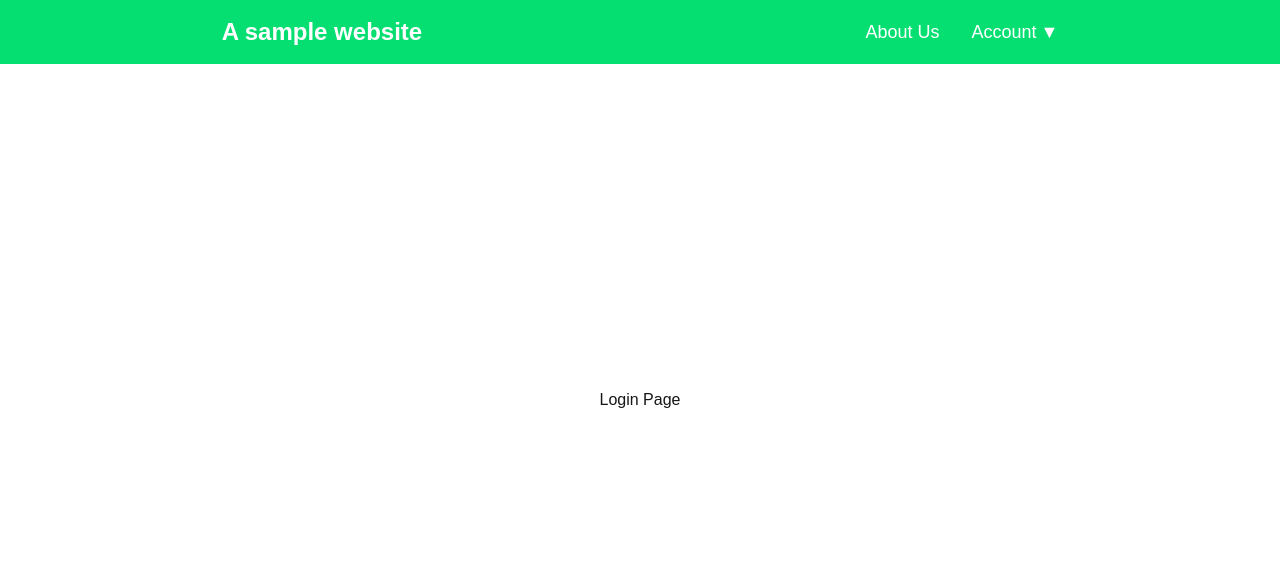
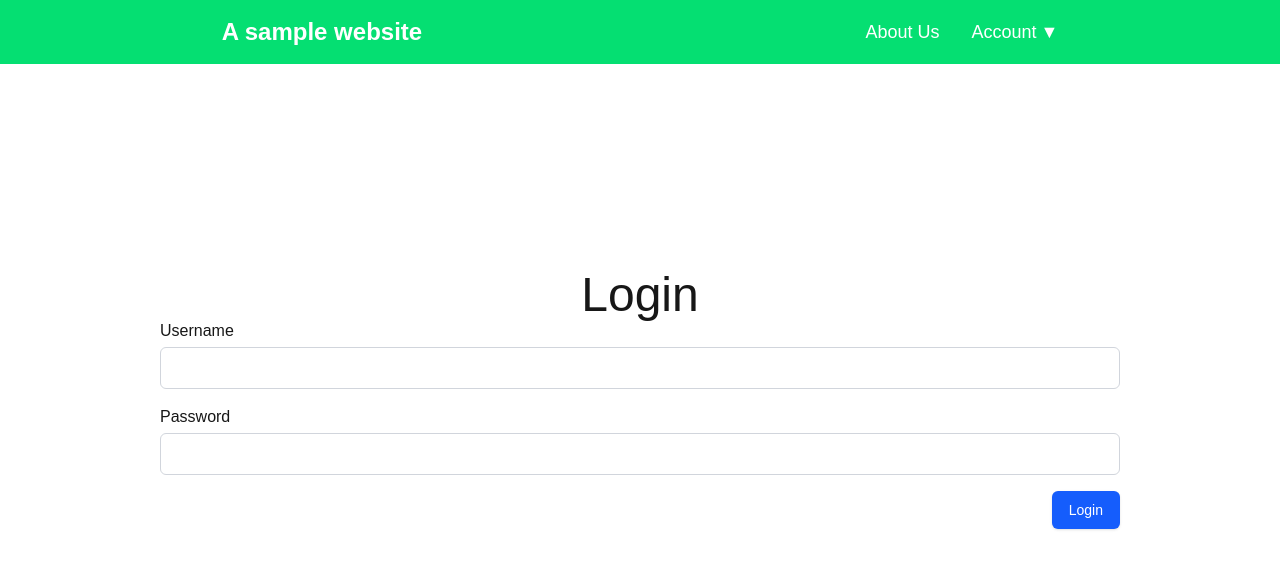
Before and after one commit to WithcenterDev9/nextjs-playwright-cloud, a Next.js app: page /login in a window 1280 px wide. Shown: the top 568 px of the page. Built offline with nearby package versions, Linux system fonts and the light colour scheme.

Commit message:
added login page and test e2e

```diff
--- /dev/null
+++ b/src/app/components/LoginForm.tsx
@@ -0,0 +1,118 @@
+"use client";
+
+import { FormEvent, useState } from "react";
+
+
+type FormData = {
+    username: string,
+    password: string
+}
+
+type FormStatus = {
+    type: "success" | "neutral" | "failed"
+    statusMsg: string
+}
+
+
+export default function LoginForm() {
+    const [formData, setFormData] = useState<FormData>({
+        username: "",
+        password: ""
+    })
+
+    const [formStatus, setFormStatus] = useState<FormStatus>({
+        type: "neutral",
+        statusMsg: ""
+    })
+
+    const handleSubmit = (e: FormEvent) => {
+        e.preventDefault();
+
+        if (!formData.username) {
+            setFormStatus({ type: "failed", statusMsg: "Username is required" });
+            return;
+        }
+
+        if (!formData.password) {
+            setFormStatus({ type: "failed", statusMsg: "Password is required" });
+            return;
+        }
+
+        if (formData.username !== "frederick" || formData.password !== "frederickpassword") {
+            setFormStatus({ type: "failed", statusMsg: "Incorrect Credentials" });
+            return;
+        }
+
+        setFormStatus({ type: "success", statusMsg: "Login successful!" });
+        // Reset form
+        setFormData({ username: '', password: '' });
+    }
+
+
+    return (
+        <>
+            {formStatus.type !== "neutral" && (
+                <div className={`mb-4 p-4 rounded-md ${formStatus.type === "failed"
+                    ? "bg-red-50 border-red-500"
+                    : "bg-green-50 border-green-500"
+                    } border`}
+                    role="alert"
+                >
+                    <div className="flex">
+                        <div className="flex-shrink-0">
+                            {formStatus.type === "failed" ? (
+                                <svg className="h-5 w-5 text-red-400" viewBox="0 0 20 20" fill="currentColor">
+                                    <path fillRule="evenodd" d="M10 18a8 8 0 100-16 8 8 0 000 16zM8.707 7.293a1 1 0 00-1.414 1.414L8.586 10l-1.293 1.293a1 1 0 101.414 1.414L10 11.414l1.293 1.293a1 1 0 001.414-1.414L11.414 10l1.293-1.293a1 1 0 00-1.414-1.414L10 8.586 8.707 7.293z" clipRule="evenodd" />
+                                </svg>
+                            ) : (
+                                <svg className="h-5 w-5 text-green-400" viewBox="0 0 20 20" fill="currentColor">
+                                    <path fillRule="evenodd" d="M10 18a8 8 0 100-16 8 8 0 000 16zm3.707-9.293a1 1 0 00-1.414-1.414L9 10.586 7.707 9.293a1 1 0 00-1.414 1.414l2 2a1 1 0 001.414 0l4-4z" clipRule="evenodd" />
+                                </svg>
+                            )}
+                        </div>
+                        <div className="ml-3">
+                            <h3 className={`text-sm font-medium ${formStatus.type === "failed" ? "text-red-800" : "text-green-800"
+                                }`}>
+                                {formStatus.statusMsg}
+                            </h3>
+                        </div>
+                    </div>
+                </div>
+            )}
+            <form onSubmit={handleSubmit}>
+                <div className="mb-4">
+                    <label htmlFor="username">Username</label>
+                    <input
+                        id="username"
+                        type="text"
+                        value={formData.username}
+                        onChange={(e) => setFormData({ ...formData, username: e.target.value })}
+
+                        className="mt-1 block w-full px-3 py-2 border border-gray-300 rounded-md"
+                    />
+                </div>
+
+
+
+                <div className="mb-4">
+                    <label htmlFor="password">Password</label>
+                    <input
+                        id="password"
+                        type="password"
+                        onChange={(e) => setFormData({ ...formData, password: e.target.value })}
+                        value={formData.password}
+
+                        className="mt-1 block w-full px-3 py-2 border border-gray-300 rounded-md"
+                    />
+                </div>
+                <div className="flex justify-end">
+                    <button type="submit"
+                        className="flex justify-center py-2 px-4 border border-transparent rounded-md shadow-sm text-sm font-medium text-white bg-blue-600 hover:bg-blue-700 focus:outline-none focus:ring-2 focus:ring-offset-2 focus:ring-blue-500">
+                        Login
+                    </button>
+                </div>
+            </form>
+
+        </>
+    );
+}
--- a/src/app/login/page.tsx
+++ b/src/app/login/page.tsx
@@ -1,5 +1,12 @@
+import LoginForm from "../components/LoginForm";
+
 export default function Login() {
     return (
-        <h1>Login Page</h1>
+        <>
+            <section className="w-full">
+                <h1 className="text-center text-5xl">Login</h1>
+                <LoginForm />
+            </section>
+        </>
     )
 }
```
Also changed, not shown: 1 other file (tests, documents, lock files or other folders).
